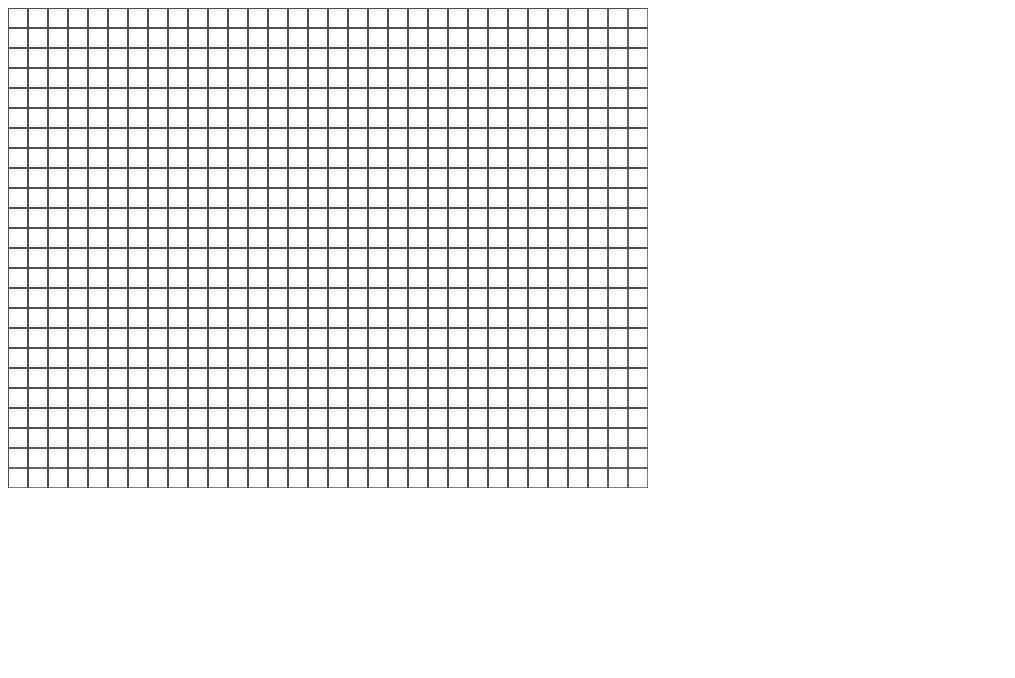
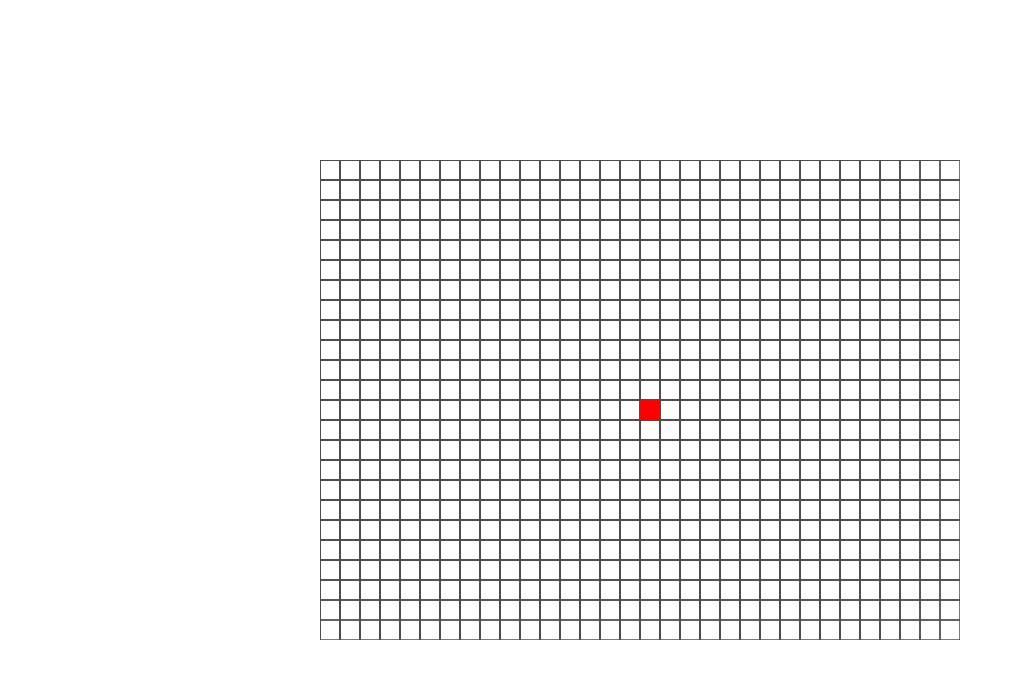
Before and after one commit to fargelus/snake-game, a React app: page / in a window 1280 px wide. Shown: the top 678 px of the page, without its empty margins (0-1015 px from the left). Built offline with nearby package versions, Linux system fonts and the light colour scheme.

Commit message:
Snake interface starts

```diff
--- /dev/null
+++ b/src/js/snake.js
@@ -0,0 +1,17 @@
+class Snake {
+  constructor(initX = 0, initY = 0) {
+    this.startX = initX;
+    this.startY = initY;
+    this.length = 1;
+  }
+
+  getStartX() {
+    return this.startX;
+  }
+
+  getStartY() {
+    return this.startY;
+  }
+}
+
+export default Snake;
--- a/src/js/app.jsx
+++ b/src/jsx/app.jsx
@@ -1,8 +1,8 @@
 import React from 'react';
 import ReactDOM from 'react-dom';
-import Grid from './components/grid.jsx';
+import Game from './components/game.jsx';
 
 ReactDOM.render(
-  <Grid w="640" h="480" cellSize="20"/>,
+  <Game w="640" h="480"/>,
   document.getElementById('app')
 );
--- /dev/null
+++ b/src/jsx/components/game.jsx
@@ -0,0 +1,40 @@
+import React from 'react';
+import ReactDOM from 'react-dom';
+import Grid from './grid.jsx';
+import Snake from '../../js/snake.js';
+
+class Game extends React.Component {
+  constructor(props) {
+    super(props);
+
+    const width = props.w;
+    const height = props.h;
+    const snake = new Snake(width/2, height/2);
+
+    this.gridProps = {
+      w: width,
+      h: height,
+      figures: [
+          {
+            x: snake.getStartX(),
+            y: snake.getStartY(),
+            color: '#f00',
+          },
+        ],
+      style: {
+        position: 'absolute',
+        top: '50%',
+        left: '50%',
+        transform: 'translate(-50%, -50%)',
+      },
+    };
+  }
+
+  render() {
+    return (<section>
+                <Grid {...this.gridProps}/>
+            </section>);
+  }
+}
+
+export default Game;
--- a/src/js/components/grid.jsx
+++ b/src/jsx/components/grid.jsx
@@ -9,6 +9,7 @@ class Grid extends React.Component {
     this.width = +this.props.width || 640;
     this.height = +this.props.height || 480;
     this.cellSize = +this.props.cellSize || 20;
+    this.figures = this.props.figures || [];
 
     this.attrs = Object.assign({}, this.props);
     this.removeCustomAttrs();
@@ -53,6 +54,7 @@ class Grid extends React.Component {
     this.setupContext();
     this.drawVerticalLines();
     this.drawHorizontalLines();
+    this.drawFigures();
   }
 
   setupContext() {
@@ -87,6 +89,17 @@ class Grid extends React.Component {
     this.ctx.closePath();
   }
 
+  drawFigures() {
+    if (!this.figures.length) return;
+
+    this.figures.forEach((figure) => {
+      const { x, y, color } = figure;
+      const { ctx, cellSize } = this;
+      ctx.fillStyle = color;
+      ctx.fillRect(x, y, cellSize, cellSize);
+    });
+  }
+
   render() {
     return <canvas ref="cnv" {...this.attrs}></canvas>;
   }
--- a/webpack.config.js
+++ b/webpack.config.js
@@ -3,14 +3,19 @@ const HTMLWebpackPlugin = require('html-webpack-plugin');
 
 module.exports = {
   mode: 'development',
+  target: 'node',
 
-  entry: './src/js/app.jsx',
+  entry: './src/jsx/app.jsx',
 
   devServer: {
     contentBase: path.join(__dirname, 'public'),
     port: 3000,
     watchContentBase: true,
     writeToDisk: true,
+  },
+
+  resolve: {
+    extensions: ['.js', '.jsx']
   },
 
   output: {
@@ -28,10 +33,6 @@ module.exports = {
   module: {
     rules: [
       {
-        test: /\.css$/,
-        use: ['style-loader', 'css-loader'],
-      },
-      {
         test: /\.jsx?/,
         exclude: /node_modules/,
         use: 'babel-loader',
```
